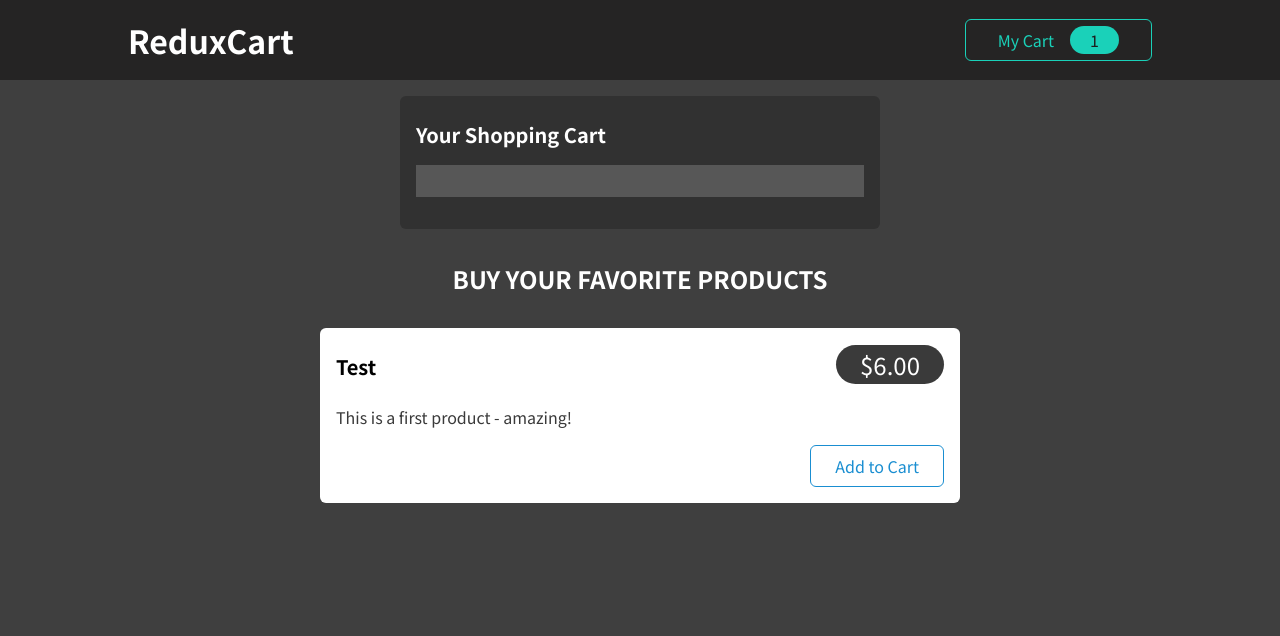
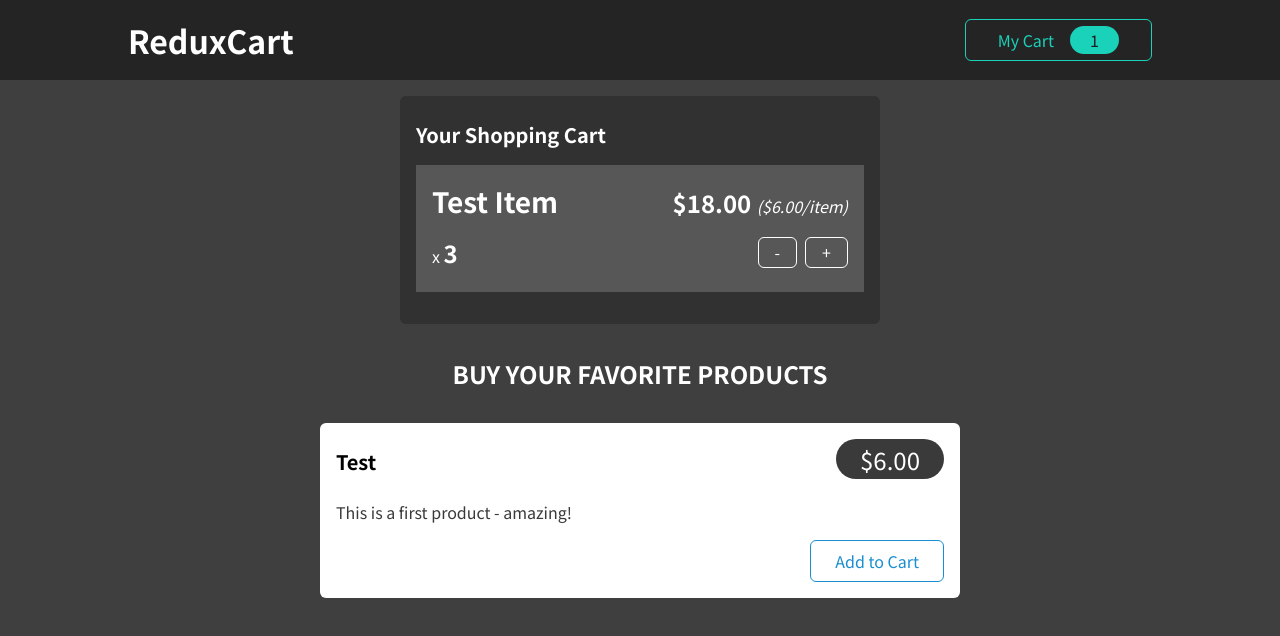
Before and after one commit to Hassan-Ahmadzai/Forms-and-User-Input, a React (Vite) app: page / in a window 1280 px wide. Shown: the top 636 px of the page. Built offline with nearby package versions, Linux system fonts and the light colour scheme.

Commit message:
First Initial

```diff
--- a/src/components/Cart/CartItem.jsx
+++ b/src/components/Cart/CartItem.jsx
@@ -6,7 +6,23 @@ const CartItem = (props) => {
 
   return (
     <li className={classes.item}>
+      <header>
+        <h3>{title}</h3>
+        <div className={classes.price}>
+          ${total.toFixed(2)}{' '}
+          <span className={classes.itemprice}>(${price.toFixed(2)}/item)</span>
+        </div>
+      </header>
 
+      <div className={classes.details}>
+        <div className={classes.quantity}>
+          x <span>{quantity}</span>
+        </div>
+        <div className={classes.actions}>
+          <button>-</button>
+          <button>+</button>
+        </div>
+      </div>
     </li>
   );
 };
```
